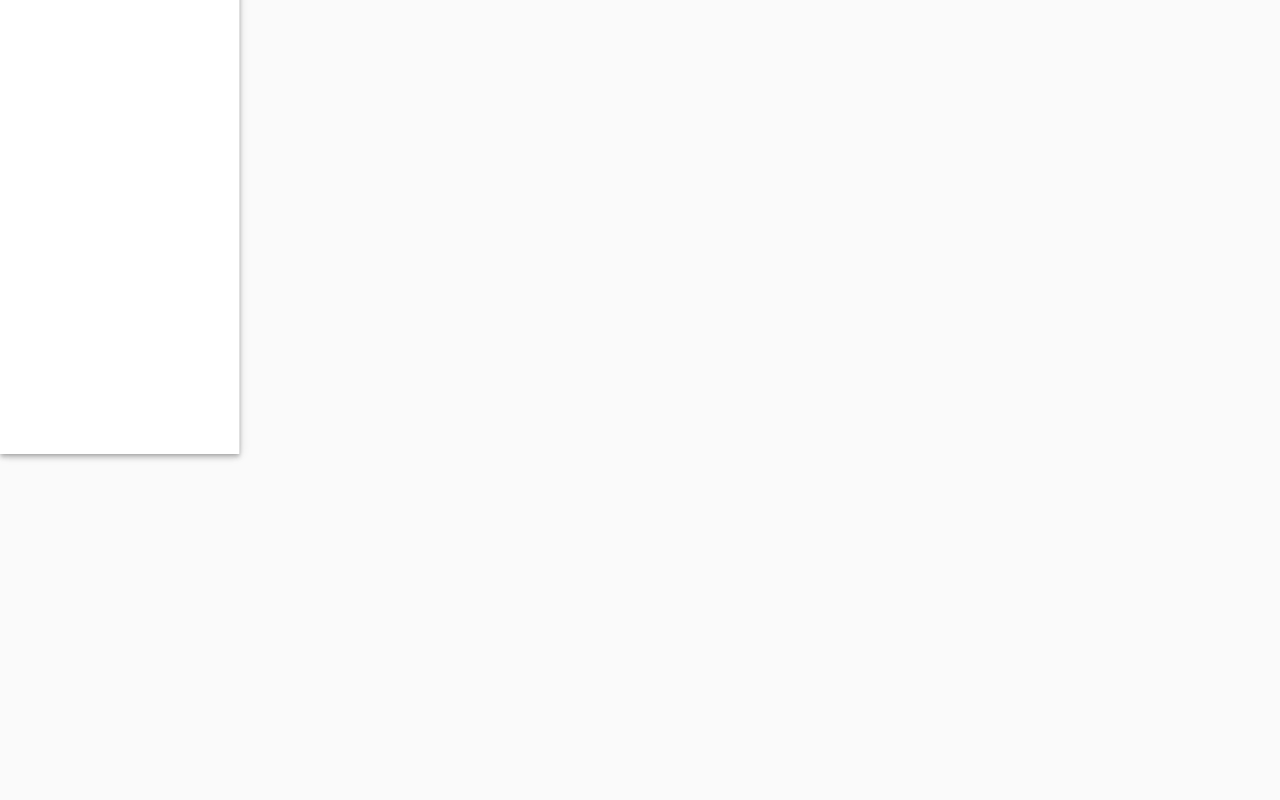
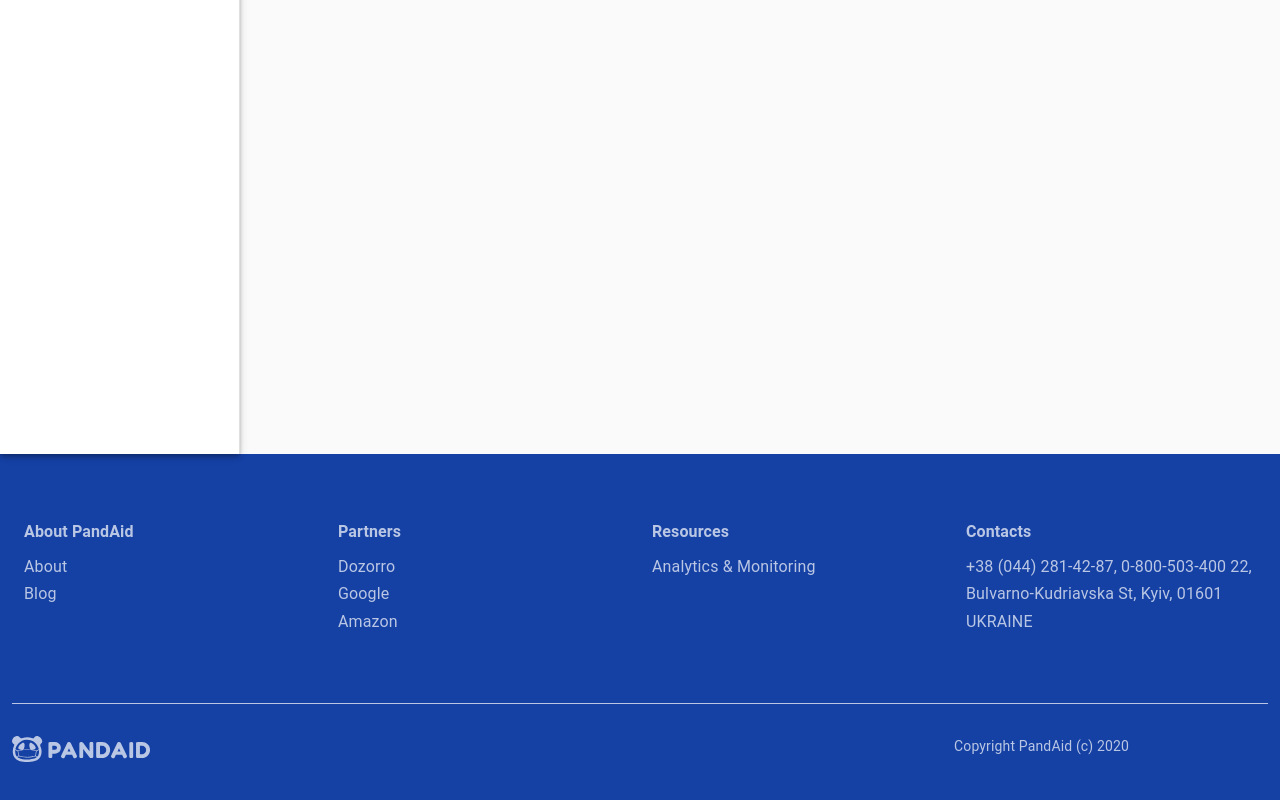
Before and after one commit to hospitalrun-ua/frontend, a React (Create React App) app: page /admin in a window 1280 px wide. Shown: the part 346-1146 px from the top of the page. Before the commit the page ends 800 px from the top, so only its background shows below. Built offline with nearby package versions, Linux system fonts and the light colour scheme; a web font is replaced by a local one.

Commit message:
Move theme declaration to the top. Use theme variables for the colors.

```diff
--- a/src/Components/Template/Footer.jsx
+++ b/src/Components/Template/Footer.jsx
@@ -30,14 +30,11 @@ const menuItemsMock = [
 const useStyles = makeStyles((theme) => ({
   root: {
     flexGrow: 1,
-    backgroundColor: '#1540A4', // #TODO: Use theme variable!
+    backgroundColor: theme.palette.primary['main'],
     padding: '4rem 0'
   },
-  container: {
-    maxWidth: '1110px', // #TODO: Use theme variable!
-  },
   subheading: {
-    color: '#B9C6E4', // #TODO: Use theme variable!
+    color: theme.palette.text['secondary'],
     fontWeight: 'bold',
     fontSize: '1rem',
     lineHeight: '170%'
@@ -46,20 +43,20 @@ const useStyles = makeStyles((theme) => ({
     padding: 0
   },
   content: {
-    color: '#B9C6E4', // #TODO: Use theme variable!
+    color: theme.palette.text['secondary'],
     fontSize: '1rem',
     lineHeight: '170%'
   },
   contact: {
     padding: '.5rem 0',
-    color: '#B9C6E4',
+    color: theme.palette.text['secondary'],
     lineHeight: '170%'
   },
   copyright: {
-    borderTop: '1px solid #B9C6E4', // #TODO: Use theme variable!
+    borderTop: `1px solid ${theme.palette.text['secondary']}`,
     marginTop: '3rem',
     padding: '2rem 0',
-    color: '#B9C6E4'
+    color: theme.palette.text['secondary']
   }
 }));
 
@@ -68,7 +65,7 @@ export default () => {
 
   return (
     <Box className={classes.root}>
-      <Container className={classes.container}>
+      <Container maxWidth='lg'>
         <Grid container spacing={3}>
           {
             menuItemsMock.map((section) => (
--- a/src/Pages/AdminApp.jsx
+++ b/src/Pages/AdminApp.jsx
@@ -1,17 +1,10 @@
 import React from 'react';
 import {
-  Drawer, Box, AppBar, Toolbar, makeStyles, CssBaseline, createMuiTheme, ThemeProvider, Container,
+  Drawer, Box, AppBar, Toolbar, makeStyles, CssBaseline, Container
 } from '@material-ui/core';
 import { Switch, Route } from 'react-router';
 import AdminNavigation from '../Components/HospitalList/AdminNavigation';
 import DashboardPage from './DashboardPage';
-
-
-const customTheme = createMuiTheme({
-  palette: {
-    primary: { main: '#1540A4' },
-  },
-});
 
 const useStyles = makeStyles((theme) => ({
   drawer: {
@@ -33,7 +26,6 @@ const useStyles = makeStyles((theme) => ({
 const AdminApp = () => {
   const classes = useStyles();
   return (
-    <ThemeProvider theme={customTheme}>
     <Box display="flex" width={1} height="100%">
       <CssBaseline />
       <Drawer
@@ -59,7 +51,6 @@ const AdminApp = () => {
         </Container>
       </Box>
     </Box>
-    </ThemeProvider>
   );
 };
 
--- a/src/Pages/App.jsx
+++ b/src/Pages/App.jsx
@@ -2,18 +2,32 @@ import React from 'react';
 import {
   BrowserRouter as Router, Route, Switch,
 } from 'react-router-dom';
+import { createMuiTheme, ThemeProvider } from '@material-ui/core';
+import CssBaseline from '@material-ui/core/CssBaseline';
 import HomePage from './HomePage/HomePage';
 import AdminApp from './AdminApp';
+import Footer from '../Components/Template/Footer';
 import '../index.css';
+
+const customTheme = createMuiTheme({
+  palette: {
+    primary: { main: '#1540A4' },
+    text: { secondary: '#B9C6E4' }
+  },
+});
 
 function App() {
   return (
+    <ThemeProvider theme={customTheme}>
+      <CssBaseline />
       <Router>
         <Switch>
           <Route exact path="/" component={HomePage} />
           <Route path="/admin" component={AdminApp} />
         </Switch>
       </Router>
+      <Footer />
+    </ThemeProvider>
   );
 }
 
```
Lines whose indentation alone changed are shown as unchanged.
